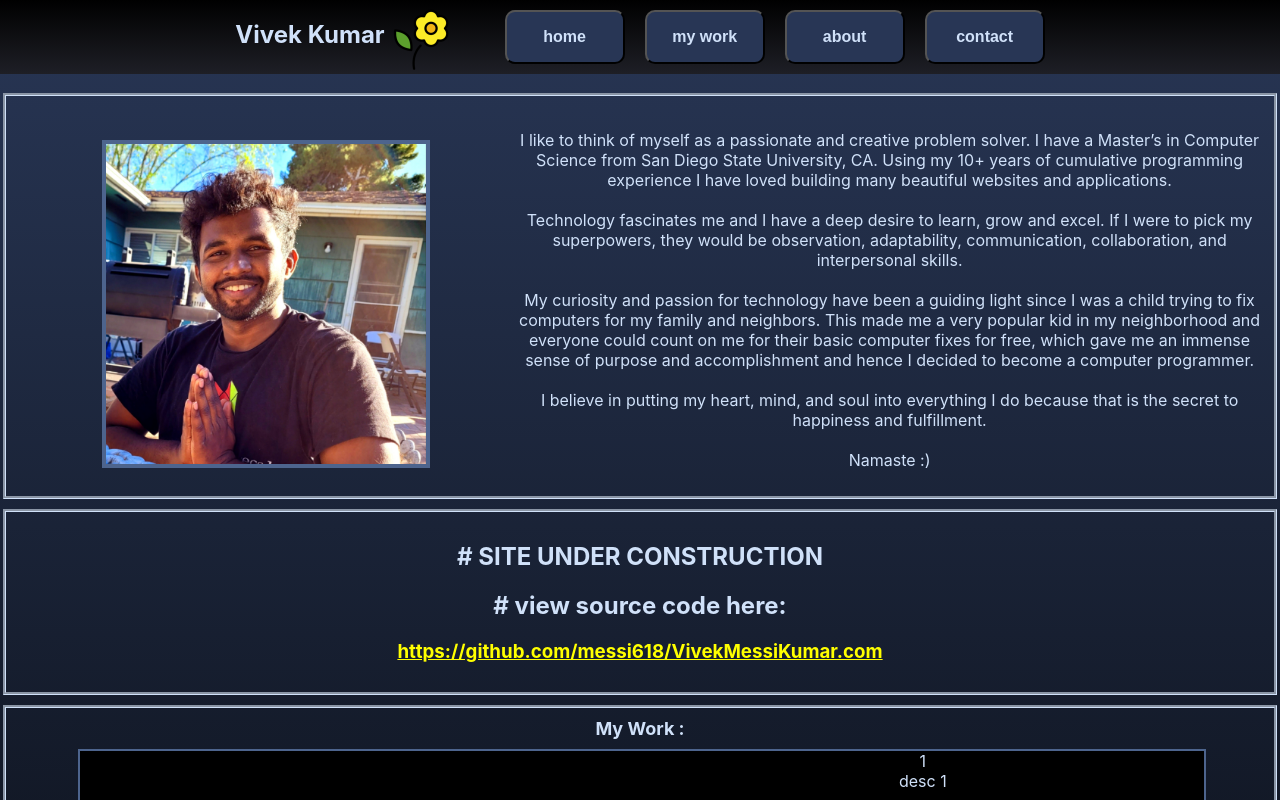
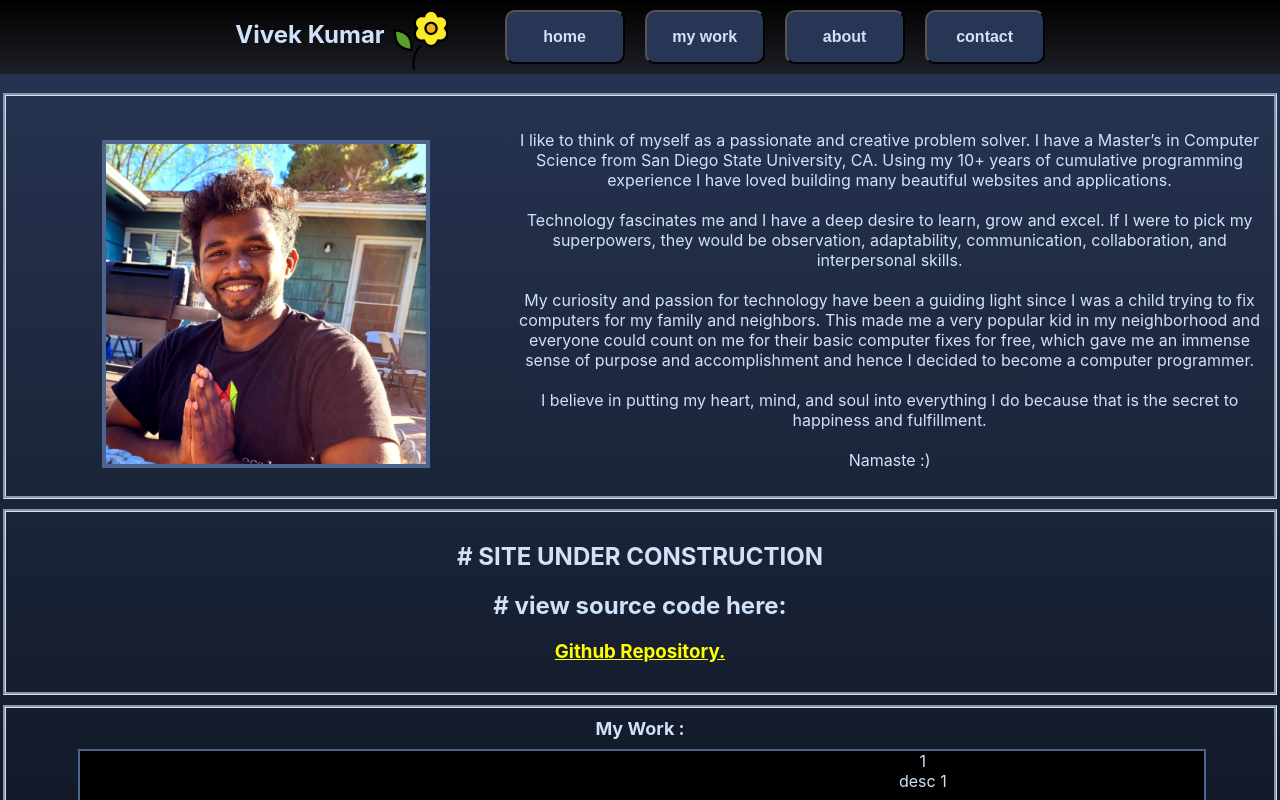
Before and after one commit to kvk201/personal-website, a React (Create React App) app: page / in a window 1280 px wide. Shown: the top 800 px of the page. Built offline with nearby package versions, Linux system fonts and the light colour scheme.

Commit message:
updated links

```diff
--- a/src/Home/HomeSkills.js
+++ b/src/Home/HomeSkills.js
@@ -3,7 +3,7 @@ function HomeSkills() {
       <div className="home-skills">
       <h2># SITE UNDER CONSTRUCTION </h2>
       <h2># view source code here: </h2>
-      <h3><a href='<https://github.com/messi618/VivekMessiKumar.com/a><'>https://github.com/messi618/VivekMessiKumar.com</a></h3>
+      <h3><a href='https://github.com/messi618/VivekMessiKumar.com'>Github Repository.</a></h3>
 
       </div>
     );
```
